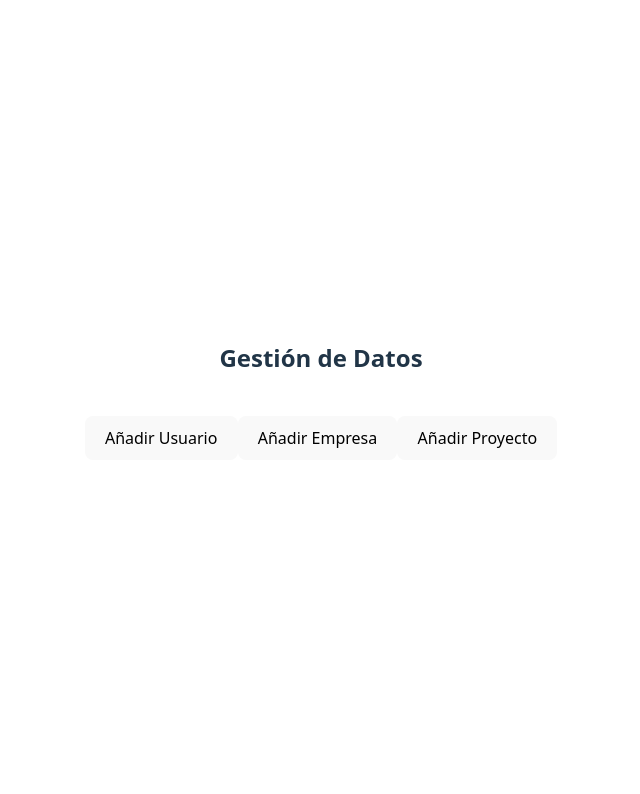
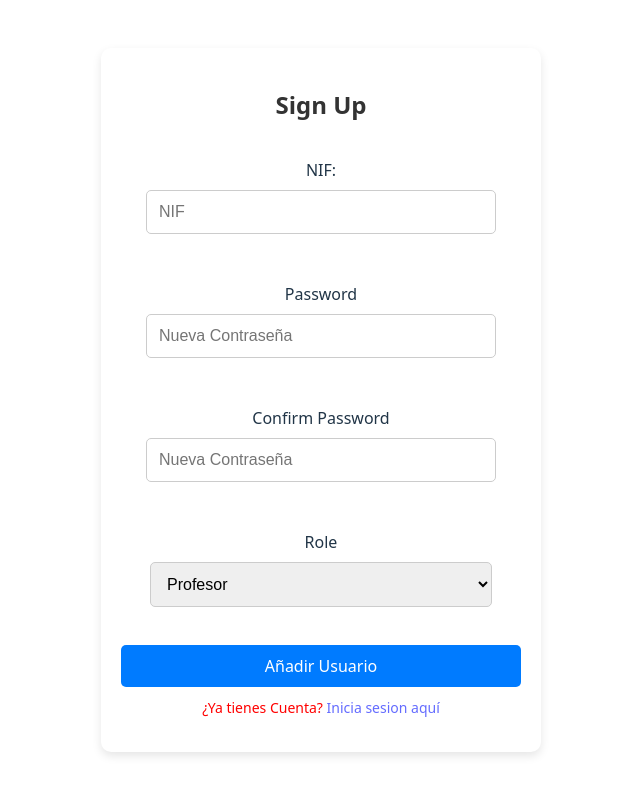
Before and after one commit to UnPerrete/aplicaciondualab, a React (Vite) app: page /register in a window 1280 px wide. Shown: the top 794 px of the page, without its empty margins (319-959 px from the left). Built offline with nearby package versions, Linux system fonts and the light colour scheme.

Commit message:
registro de usuarios

```diff
--- a/src/App.jsx
+++ b/src/App.jsx
@@ -2,24 +2,26 @@ import './App.css'
 import Login from './components/Login'
 import { AuthProvider } from './context/AuthProvider'
 import { TablaEmpresas } from './components/TablaEmpresas'
-import Crud from './components/Crud';
+import Crud from './components/Signup';
 import PrivateRoute from './context/PrivateRoute'
 import { BrowserRouter, Routes, Route } from "react-router-dom";
+import Signup from './components/Signup';
 
 function App() {
 
   return (
-    // <AuthProvider>
-    // <BrowserRouter>
-    //   <Routes>
-    //     <Route path="/" element={<Login />} />
-    //     <Route path="/tabla" element={<PrivateRoute><TablaEmpresas /></PrivateRoute>} />
-    //   </Routes>
-    // </BrowserRouter>
-    // </AuthProvider>
     <>
-      <Crud/>
+      <AuthProvider>
+      <BrowserRouter>
+        <Routes>
+          <Route path="/" element={<Login />} />
+          <Route path="/tabla" element={<PrivateRoute><TablaEmpresas /></PrivateRoute>} />
+          <Route path="/register" element={<Signup />} />
+        </Routes>
+      </BrowserRouter>
+      </AuthProvider>
     </>
+
   )
 }
 
--- a/src/components/Crud.jsx
+++ /dev/null
@@ -1,135 +0,0 @@
-import React, { useState } from 'react';
-import CryptoJS from "crypto-js";
-
-const Crud = () => {
-  const [activeForm, setActiveForm] = useState('');
-  const [formData, setFormData] = useState({'role': 'alumno'});
-  const [err, setErr] = useState(null);
-
-
-  const handleFormSelect = (form) => {
-    setActiveForm(form);
-  };
-
-  const handleChange = (e) => {
-    let value = e.target.value;
-    if (e.target.type === "password"){
-      const hashedPass = CryptoJS.MD5(e.target.value).toString(CryptoJS.enc.Hex);
-      value = hashedPass
-    }
-    setFormData({ ...formData, [e.target.name]: value })
-  };
-
-
-
-    const handleSubmit = async () => {
-        try{
-            await fetch("http://localhost:5000/api/addUser", {
-                method: "POST",
-                headers: { "Content-Type": "application/json" },
-                body: JSON.stringify({formData})
-              });
-        }catch (err){
-            setErr(err)
-        }
-    }
-
-  return (
-    <div className="crud-container">
-      <h2>Gestión de Datos</h2>
-      <h2>{err}</h2>
-      <div className="form-selection">
-        <button onClick={() => handleFormSelect('user')}>Añadir Usuario</button>
-        <button onClick={() => handleFormSelect('company')}>Añadir Empresa</button>
-        <button onClick={() => handleFormSelect('project')}>Añadir Proyecto</button>
-      </div>
-
-      {/* Formulario para añadir Usuario */}
-      {activeForm === 'user' && (
-        <form className="user-form" onSubmit={handleSubmit}>
-          <h3>Añadir Usuario</h3>
-          <div className="form-group">
-            <label htmlFor="NIF">NIF:</label>
-            <input type="text" name="nif" placeholder="NIF" onChange={handleChange} />
-          </div>
-          <div className="form-group">
-            <label htmlFor="pass">Password</label>
-            <input type="password" name="pass" placeholder="Nueva Contraseña" onChange={handleChange}/>
-          </div>
-          <div className="form-group">
-            <label htmlFor="userEmail">Role</label>
-            <select name="role" onChange={handleChange}>
-                <option value="profesor">Profesor</option>
-                <option value="alumno">Alumno</option>
-                <option value="empresa">Empresa</option>
-            </select>
-          </div>
-          <button type="submit">Añadir Usuario</button>
-        </form>
-      )}
-
-      {/* Formulario para añadir Empresa */}
-      {activeForm === 'company' && (
-        <form className="company-form">
-          <h3>Añadir Empresa</h3>
-          <div className="form-group">
-            <label htmlFor="companyName">Nombre de la Empresa:</label>
-            <input type="text" id="companyName" placeholder="Nombre de la empresa" />
-          </div>
-          <div className="form-group">
-            <label htmlFor="companyLocation">Ubicación:</label>
-            <input type="text" id="companyLocation" placeholder="Ubicación de la empresa" />
-          </div>
-          <div className="form-group">
-            <label htmlFor="companyLocation">Telefono:</label>
-            <input type="text" id="companyLocation" placeholder="Telefono de la empresa" />
-          </div>
-          <div className="form-group">
-            <label htmlFor="companyLocation">Email:</label>
-            <input type="text" id="companyLocation" placeholder="Email de la empresa" />
-          </div>
-          <div className="form-group">
-            <label htmlFor="companyLocation">Pagina Web:</label>
-            <input type="text" id="companyLocation" placeholder="Pagina web de la empresa" />
-          </div>
-          <div className="form-group">
-            <label htmlFor="companyLocation">Encargado:</label>
-            <input type="text" id="companyLocation" placeholder="Encargado de la empresa" />
-          </div>
-          <div className="form-group">
-            <label htmlFor="companyLocation">Puesto:</label>
-            <input type="text" id="companyLocation" placeholder="Puesto del encargado de la empresa" />
-          </div>
-          <button type="submit">Añadir Empresa</button>
-        </form>
-      )}
-
-      {/* Formulario para añadir Proyecto */}
-      {activeForm === 'project' && (
-        <form className="project-form">
-          <h3>Añadir Proyecto</h3>
-          <div className="form-group">
-            <label htmlFor="projectName">Bloque:</label>
-            <input type="text" id="projectName" placeholder="Nombre del proyecto" />
-          </div>
-          <div className="form-group">
-            <label htmlFor="projectDescription">Descripción:</label>
-            <textarea id="projectDescription" placeholder="Descripción del proyecto"></textarea>
-          </div>
-          <div className="form-group">
-            <label htmlFor="projectDescription">Tareas a realizar:</label>
-            <textarea id="projectDescription" placeholder="Tareas del proyecto"></textarea>
-          </div>
-          <div className="form-group">
-            <label htmlFor="projectDescription">Ejemplos:</label>
-            <textarea id="projectDescription" placeholder="Ejemplos del proyecto"></textarea>
-          </div>
-          <button type="submit">Añadir Proyecto</button>
-        </form>
-      )}
-    </div>
-  );
-};
-
-// Exportación por defecto
-export default Crud;
--- a/src/components/Login.jsx
+++ b/src/components/Login.jsx
@@ -2,6 +2,7 @@ import { useState } from "react";
 import { useNavigate } from "react-router-dom";
 import { useAuth } from '../context/AuthProvider';
 import CryptoJS from "crypto-js";
+import { Link } from "react-router-dom";
 import "../styles/Login.css"
 
 const Login = () => {
@@ -68,6 +69,9 @@ const Login = () => {
         <button type="submit">Iniciar sesión</button>
         {error && <p style={{ color: "red" }}>{error}</p>}
       </form>
+      <p>
+         ¿No tienes cuenta? <Link to="/register">Regístrate aquí</Link>
+      </p>
     </div>
   );
 };
--- a/src/components/Signup.jsx
+++ b/src/components/Signup.jsx
@@ -1,7 +1,64 @@
-import React from 'react'
+import React, { useState } from 'react';
+import CryptoJS from "crypto-js";
+import { Link } from "react-router-dom";
+import "../styles/Login.css";
 
 export default function Signup() {
+    const [formData, setFormData] = useState({'role': 'Profesor'});
+    const [err, setErr] = useState(null);
+
+      const handleChange = (e) => {
+        let value = e.target.value;
+        if (e.target.type === "password"){
+          const hashedPass = CryptoJS.MD5(e.target.value).toString(CryptoJS.enc.Hex);
+          value = hashedPass
+        }
+        setFormData({ ...formData, [e.target.name]: value })
+      };
+
+
+
+        const handleSubmit = async () => {
+            try{
+                await fetch("http://localhost:5000/api/addUser", {
+                    method: "POST",
+                    headers: { "Content-Type": "application/json" },
+                    body: JSON.stringify({formData})
+                  });
+            }catch (err){
+                setErr(err)
+            }
+        }
+
   return (
-    <div>Signup</div>
+    <div className='login-container'>
+        <form className="user-form" onSubmit={handleSubmit}>
+          <h2>Sign Up</h2>
+          <div className="form-group">
+            <label htmlFor="NIF">NIF:</label>
+            <input type="text" name="nif" placeholder="NIF" onChange={handleChange} />
+          </div>
+          <div className="form-group">
+            <label htmlFor="pass">Password</label>
+            <input type="password" name="pass" placeholder="Nueva Contraseña" onChange={handleChange}/>
+          </div>
+          <div className="form-group">
+            <label htmlFor="confirmpass">Confirm Password</label>
+            <input type="password" name="confirmpass" placeholder="Nueva Contraseña" onChange={handleChange}/>
+          </div>
+          <div className="form-group">
+            <label htmlFor="role">Role</label>
+            <select name="role" onChange={handleChange}>
+                <option value="profesor">Profesor</option>
+                <option value="alumno">Alumno</option>
+                <option value="empresa">Empresa</option>
+            </select>
+          </div>
+          <button type="submit">Añadir Usuario</button>
+        </form>
+        <p>
+         ¿Ya tienes Cuenta? <Link to="/">Inicia sesion aquí</Link>
+      </p>
+    </div>
   )
 }
--- a/src/server.js
+++ b/src/server.js
@@ -59,12 +59,14 @@ app.get("/api/data", (req, res) => {
 
 app.post("/api/addUser", (req, res) => {
   const query = "INSERT INTO `users` (nif, password, role) VALUES (?,?, ?)"
-  const {nif, pass, role} = req.body.formData;
+  const {nif, pass, confirmpass, role} = req.body.formData;
+  if(pass !== confirmpass) res.status(500).json({error: "Las Contraseñas no coinciden"})
   db.query(query, [nif, pass, role], (err, results) => {
     if (err) {
       console.error("Error al subir los datos:", err);
       return res.status(500).json({ error: "Error al subir los datos" });
     }
+    console.log("Nuevo usuario añadido")
     res.status(200).send()
   });
 } );
```
